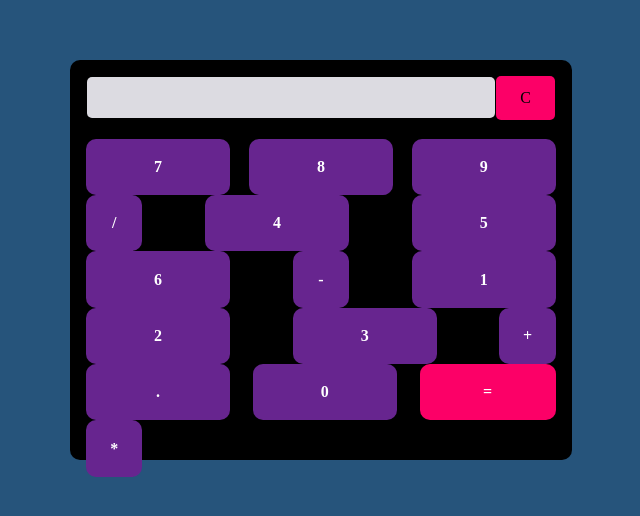
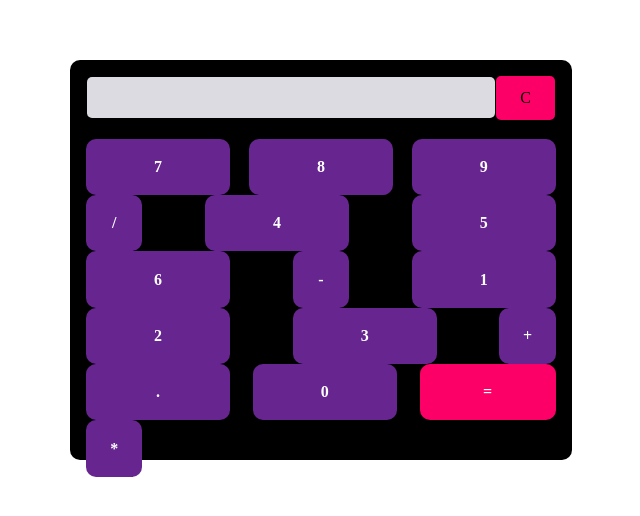
Before and after one commit to gargmanav/307-01, a plain HTML site: page index.html in a window 1280 px wide. Shown: the part 140-656 px from the top of the page, without its empty margins (122-762 px from the left). Drawn offline with Linux system fonts and the light colour scheme.

Commit message:
Update index.html

```diff
--- a/index.html
+++ b/index.html
@@ -50,7 +50,6 @@
         }
 
         body {
-            background-color: #26547b;
             display: flex;
             justify-content: center;
             align-items: center;
```
